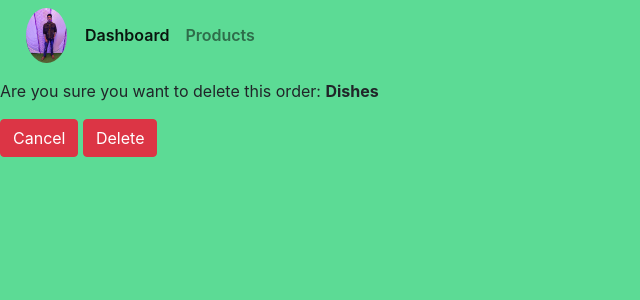
After one commit to ShubhamDeshmukh1697/CustomerProject, a Django app: page /delete_order/4/ in a window 1280 px wide. The commit adds this page. Shown: the top 300 px of the page, without its empty margins (0-640 px from the left). Run offline with Django 3.2, Linux system fonts and the light colour scheme; data comes from the database, SQL or seed files in the repository; both versions use the stored data as it was after the commit.

Commit message:
added delete functionality

```diff
--- a/accounts/models.py
+++ b/accounts/models.py
@@ -45,3 +45,6 @@ class Order(models.Model):
     product = models.ForeignKey(Product,null=True, on_delete = models.SET_NULL)
     date_created = models.DateTimeField(auto_now_add=True)
     status = models.CharField(max_length=50,choices=STATUS,null=True)
+
+    def __str__(self):
+        return self.product.name
--- a/accounts/templates/accounts/dashboard.html
+++ b/accounts/templates/accounts/dashboard.html
@@ -52,7 +52,7 @@
             <td>{{i.date_created.date}}</td>
             <td>{{i.status}}</td>
             <td><a href="{% url 'update_order' i.id %}" class="btn btn-outline-primary">Update</a></td>
-            <td><a href="" class="btn btn-outline-primary">Delete</a></td>
+            <td><a href="{% url 'delete_order' i.id %}" class="btn btn-outline-primary">Delete</a></td>
         </tr>
         {% endfor %}
       </tbody>
--- /dev/null
+++ b/accounts/templates/accounts/delete.html
@@ -0,0 +1,12 @@
+{% extends 'accounts/main.html' %}
+{% load static %}
+{% block body %}
+
+<p>Are you sure you want to delete this order: <b>{{order}}</b> </p>
+<form action="{% url 'delete_order' order.id %}" method="POST">
+{% csrf_token %}
+<a class="btn btn-danger" href="{% url 'home' %}">Cancel</a>
+<input type="submit" class="btn btn-danger"name="confirm" id="confirm" value="Delete">
+
+</form>
+{% endblock body %}
--- a/accounts/urls.py
+++ b/accounts/urls.py
@@ -6,5 +6,6 @@ urlpatterns = [
     path('customer/<int:id>/' , views.customer,name='customer'),
     path('create_order/', views.createOrder,name='create_order'),
     path('update_order/<str:pk>/', views.updateOrder,name='update_order'),
+    path('delete_order/<str:pk>/', views.deleteOrder,name='delete_order'),
 
 ]
--- a/accounts/views.py
+++ b/accounts/views.py
@@ -54,3 +54,11 @@ def updateOrder(request, pk):
 
     context = {'form':form,'order':order}
     return render(request,'accounts/order_form.html',context)
+
+def deleteOrder(request,pk):
+    order = Order.objects.get(id=pk)
+    if request.method=="POST":
+        order.delete()
+        return redirect('/')
+    context = {'order':order}
+    return render(request,'accounts/delete.html',context)
```
Also changed, not shown: db.sqlite3.
